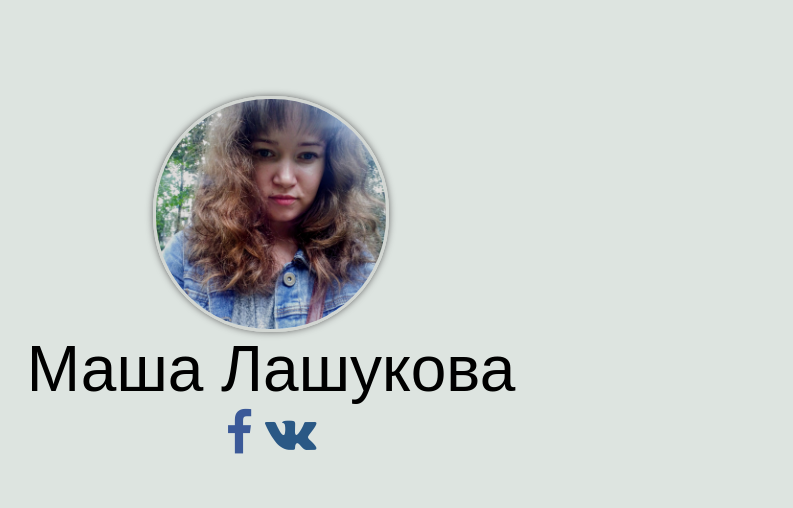
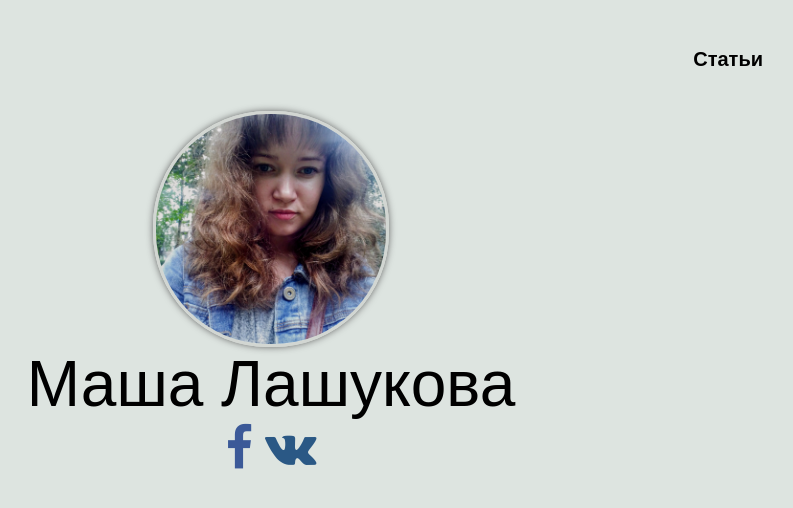
Before and after one commit to masha-lashukova/masha-lashukova.github.io, a plain HTML site: page index.html in a window 1280 px wide. Shown: the whole page, without its empty margins (369-1162 px from the left). Drawn offline with Linux system fonts and the light colour scheme.

Commit message:
добавлена страница со статьями

```diff
--- a/index.html
+++ b/index.html
@@ -9,8 +9,11 @@
 </head>
 
 <body>
-  <div id="container">
-    <img id="logo" src="logo.jpg" alt="Маша">
+  <div id="menu">
+    <a href="articles.html">Статьи</a>
+  </div>
+  <div id="content">
+        <img id="logo" src="logo.jpg" alt="Маша">
     <div id="name">Маша Лашукова</div>
     <div id="social">
       <a target="_blank" href="https://www.facebook.com/masha.lashukova"><i class="fa fa-facebook" aria-hidden="true"></i></a>
--- a/styles.css
+++ b/styles.css
@@ -3,11 +3,11 @@ body {
   background-color: #dde4e0;
 }
 
-#container {
+/*#content {
   padding: 7% 0;
-}
+}*/
 
-#container>* {
+#content>* {
   text-align: center;
 }
 
@@ -39,3 +39,16 @@ body {
   width: 230px;
   height: 230px;
 }
+
+#menu {
+  text-align: right;
+  padding: 2em 7em;
+  font-size: 20px;
+  font-weight: bold;
+  font-family: sans-serif;
+}
+
+#menu > a {
+  text-decoration: none;
+  color: black;
+}
```
Also changed, not shown: articles.html (added).
